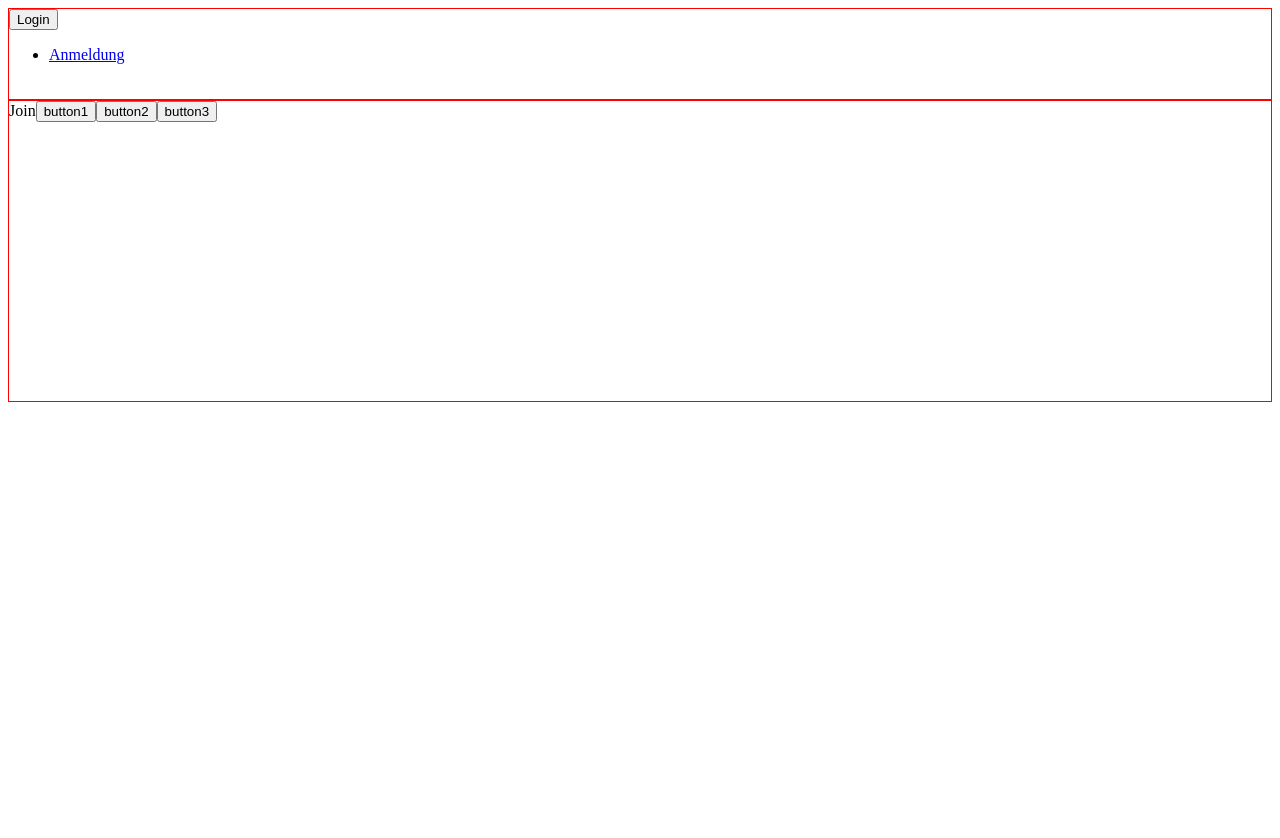
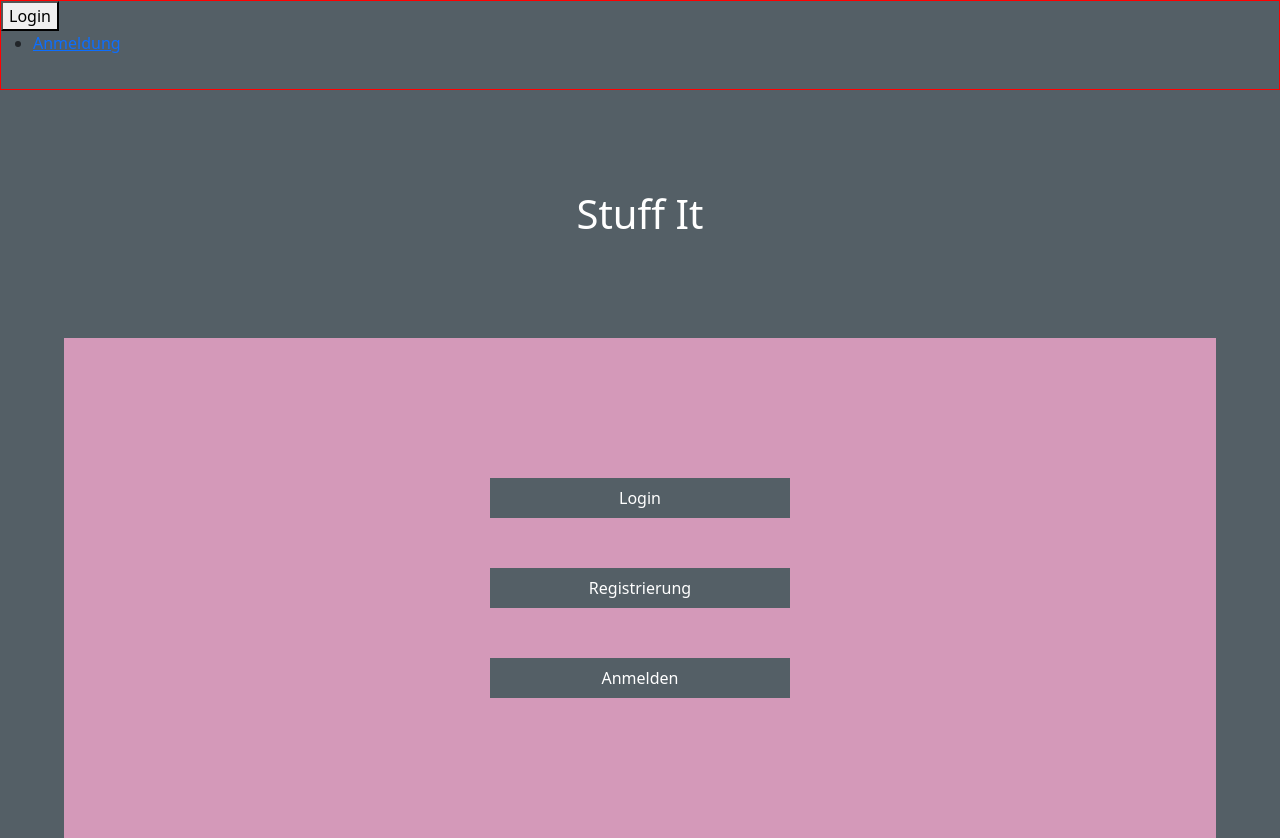
Before and after one commit to MKuART/stufIt-Collectiv, a React (Vite) app in the folder frontend/: page / in a window 1280 px wide. Before the commit the page ends 800 px from the top, so only its background shows below. Built offline with nearby package versions, Linux system fonts and the light colour scheme.

Commit message:
join.jsx styleBootstrap

```diff
--- a/frontend/package.json
+++ b/frontend/package.json
@@ -10,7 +10,9 @@
     "preview": "vite preview"
   },
   "dependencies": {
+    "bootstrap": "^5.3.3",
     "react": "^18.2.0",
+    "react-bootstrap": "^2.10.2",
     "react-dom": "^18.2.0",
     "react-router-dom": "^6.22.3"
   },
--- a/frontend/src/App.css
+++ b/frontend/src/App.css
@@ -1,5 +1,25 @@
 #root {
+  margin: 0 auto;
+}
 
-  margin: 0 auto;
+body {
+  background-color: #545f66;
+}
 
+.join-container{
+  background-color: #d499b9;
 }
+
+.btn{
+  border-radius: 0px;
+  border: none;
+  background-color: #545f66;
+}
+.title{
+  text-align: center;
+}
+
+.title h2 {
+  color: #ffffff;
+  font-size: 40px;
+}
--- a/frontend/src/App.jsx
+++ b/frontend/src/App.jsx
@@ -1,4 +1,5 @@
 import { RouterProvider } from 'react-router-dom'
+import 'bootstrap/dist/css/bootstrap.min.css';
 import './App.css'
 import { router } from './routes/router.jsx'
 
--- a/frontend/src/components/join/Join.jsx
+++ b/frontend/src/components/join/Join.jsx
@@ -1,13 +1,19 @@
-import React from 'react'
+
+import Button from 'react-bootstrap/Button';
 
 function Join() {
   return (
-    <div className='join-container' style={{ border:'1px solid red', height: '300px'}}>Join
-        <button>button1</button>
-        <button>button2</button>
-        <button>button3</button>
+    <div style={{}}>
+      <div className='title' style={{ marginTop: '100px' }}>
+        <h2>Stuff It</h2>
+      </div>
+      <div className='join-container' style={{ height: '500px', display: 'flex', flexDirection: 'column', justifyContent: 'center', alignItems: 'center', marginRight:'5%', marginLeft:'5%', marginTop:'100px' }}>
+        <Button className='btn' variant="primary" style={{ height: '5vh', width: '50%', maxWidth: '300px',  minWidth: '150px', marginBottom: '50px' }}>Login</Button>
+        <Button className='btn' variant="primary" style={{ height: '5vh', width: '50%', maxWidth: '300px', minWidth: '150px', marginBottom: '50px' }}>Registrierung</Button>
+        <Button className='btn' variant="primary" style={{ height: '5vh', width: '50%', maxWidth: '300px', minWidth: '150px'}}>Anmelden</Button>
+      </div>
     </div>
   )
 }
 
-export default Join
+export default Join;
--- a/frontend/src/components/login/Login.jsx
+++ b/frontend/src/components/login/Login.jsx
@@ -1,4 +1,4 @@
-import React from 'react'
+
 
 function Login() {
   return (
--- a/frontend/src/routes/router.jsx
+++ b/frontend/src/routes/router.jsx
@@ -1,6 +1,6 @@
 import {createBrowserRouter } from 'react-router-dom';
-import Navbar from '../components/nabar/Navbar.jsx';
-import Join from '../components/join/Join.jsx';
+import Navbar from '../components/navbar/Navbar.jsx';
+/* import Join from '../components/join/Join.jsx'; */
 import Login from '../components/login/Login.jsx';
 
 export const router = createBrowserRouter([
@@ -13,5 +13,7 @@ export const router = createBrowserRouter([
                 element: <Login/>
             }
         ]
+
     }
+
 ])
```
Also changed, not shown: frontend/src/components/navbar/Navbar.jsx (renamed from frontend/src/components/nabar/Navbar.jsx), frontend/src/components/navbar/navbar.css (added), 1 other file (tests, documents, lock files or other folders).
